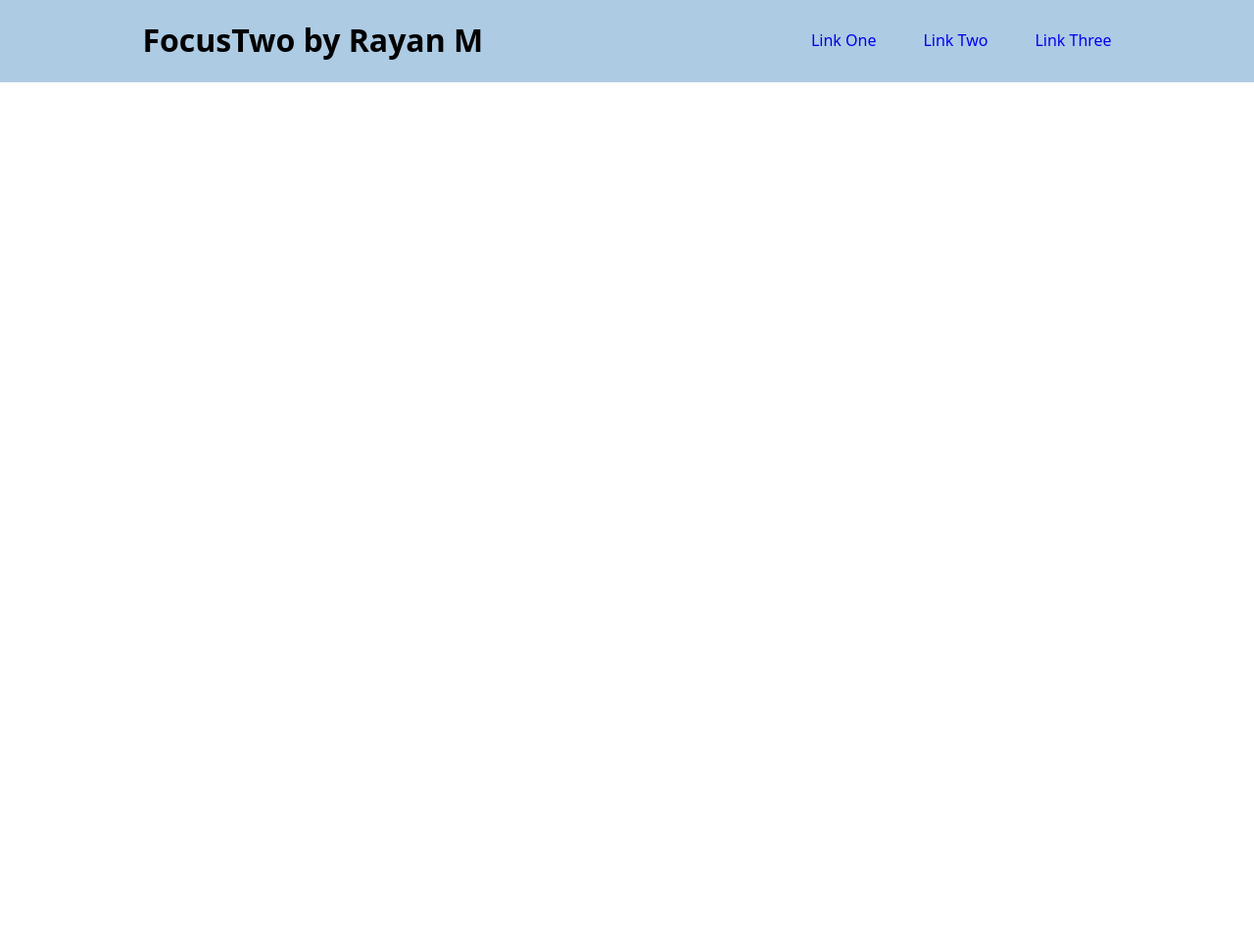
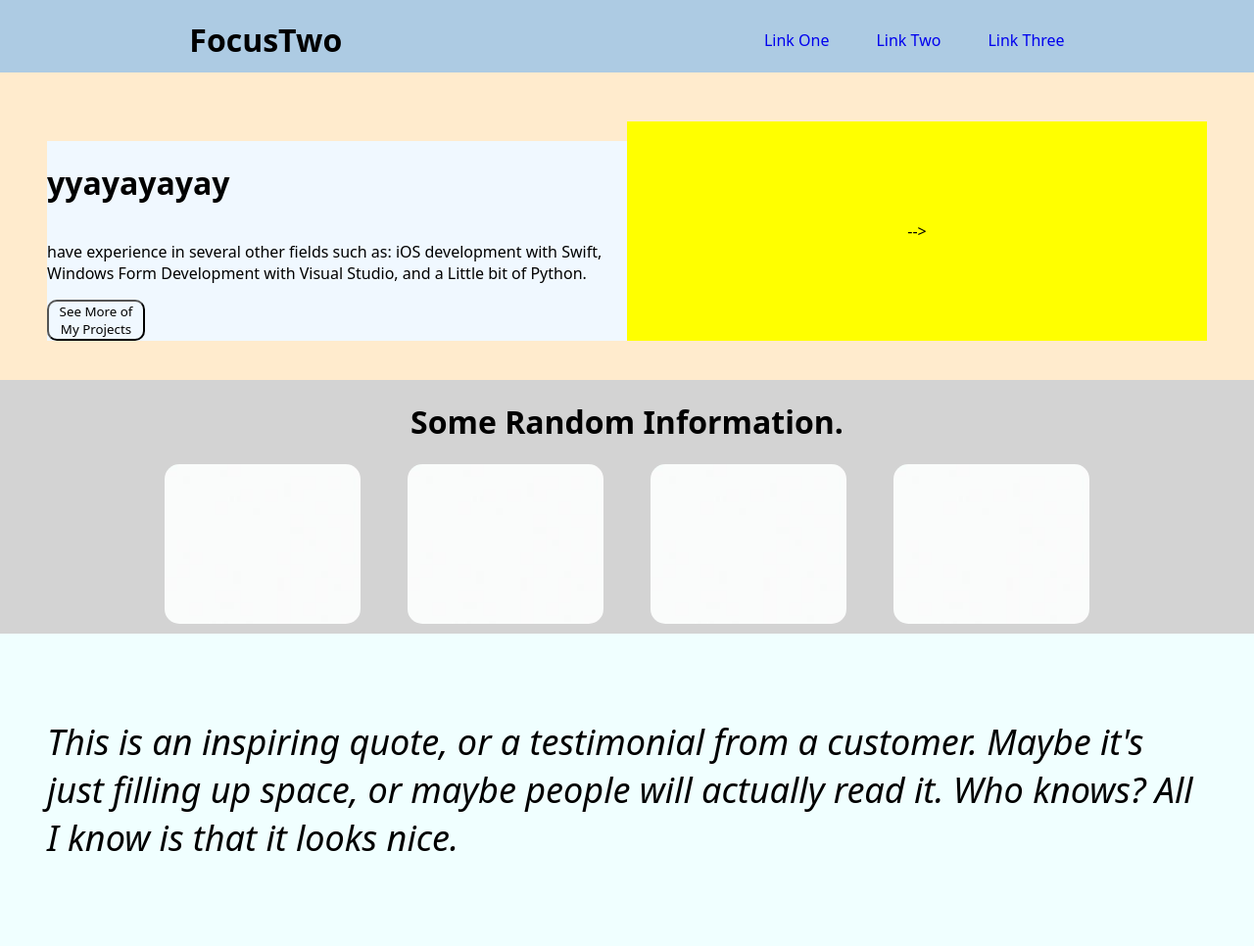
Before and after one commit to avalanciaa/landing-page, a plain HTML site: page index.html in a window 1280 px wide. Shown: the whole page at 98% size. Before the commit the page ends 800 px from the top, so only its background shows below. Drawn offline with Linux system fonts and the light colour scheme.

Commit message:
Finish section 2 rand info

```diff
--- a/index.html
+++ b/index.html
@@ -12,7 +12,7 @@
         <div class="header-container">
             <h1>
                 <div class="header-title">
-                    FocusTwo by Rayan M
+                    FocusTwo
                 </div>
             </h1>
             <ul class="nav-list">
@@ -29,6 +29,49 @@
             </div>
         </ul>
     </header>
+    <div class="section-1">
+
+        <div class="left-side">
+            <h1>
+                   yyayayayay
+            </h1>
+            <div>
+                <p> have experience in several other fields such as: iOS development
+                        with Swift, Windows Form Development with Visual Studio, and a Little bit of Python.
+                </p>
+            </div>
+            <button class="See-More-Button">See More of My Projects</button>
+
+        </div>
+        <div class="right-side">
+            <div class="mountain-image">
+                 <!-- <img src="./img-mountain.jpeg"></img> --> -->
+            </div>
+
+        </div>
+
+    </div>
+    <div class="section-2">
+        <div class="top-side">
+            <h1>Some Random Information.</h1>
+        </div>
+        <div class="bottom-side">
+            <img class="box" src="./white-box.jpeg">
+            <img class="box" src="./white-box.jpeg">
+            <img class="box" src="./white-box.jpeg">
+            <img class="box" src="./white-box.jpeg">
+        </div>
+
+    </div>
+
+    <div class="quote-section">
+        <div class="quote">
+            <p>This is an inspiring quote, or a testimonial from a customer.
+                Maybe it's just filling up space, or maybe people will actually
+                read it. Who knows? All I know is that it looks nice.
+            </p>
+        </div>
+    </div>
 
 </body>
 </html>
--- a/styles.css
+++ b/styles.css
@@ -21,3 +21,96 @@ ul, a {
     display: flex;
     gap: 3rem;
 }
+
+.section-1 {
+    display: flex;
+    flex-direction: row;
+    background-color: blanchedalmond;
+    margin: -10px;
+    padding: 50px;
+}
+
+
+
+.left-side {
+
+    margin: 0px;
+    margin-top: 20px;
+    display: flex;
+    flex-direction: column;
+    flex-wrap: wrap;
+    justify-content: space-between;
+    background-color: aliceblue;
+    flex-grow: 1;
+    min-width: 50%;
+}
+
+.right-side {
+    display: flex;
+    align-items: center;
+    justify-content: space-around;
+    flex-wrap: wrap;
+    flex-grow: 1;
+    margin: 0;
+    padding: 0;
+    flex: 1;
+    flex-shrink: 1;
+    max-width: 200px;
+    background-color: yellow;
+    min-width: 50%;
+}
+
+.section-2 {
+    display: flex;
+    flex-direction: column;
+    background-color:lightgray;
+    margin: -10px;
+    padding-bottom: 20px;
+}
+
+.top-side {
+    display: flex;
+    align-self: center;
+}
+
+.bottom-side {
+    justify-content: center;
+    display: flex;
+    flex-wrap: wrap;
+    flex-grow: 1;
+    gap: 3rem;
+}
+
+.quote-section {
+    display: flex;
+    font-size: 36px;
+    font-weight: lighter;
+    font-style: italic;
+    flex-wrap: wrap;
+    background-color: azure;
+    margin: -10px;
+    padding: 50px;
+
+}
+
+
+.box {
+    flex-direction: column;
+    border-width: 5px;
+    border-color: blue;
+    border-radius: 15px;
+    max-width: 200px;
+}
+
+.See-More-Button {
+    display: flex;
+    border-radius: 10px;
+    justify-content: center;
+    max-width: 100px;
+    background-color:aliceblue;
+
+}
+
+.See-More-Button:hover {
+    background-color: lightblue;
+}
```
Also changed, not shown: img-mountain.jpeg (added), white-box.jpeg (added).
